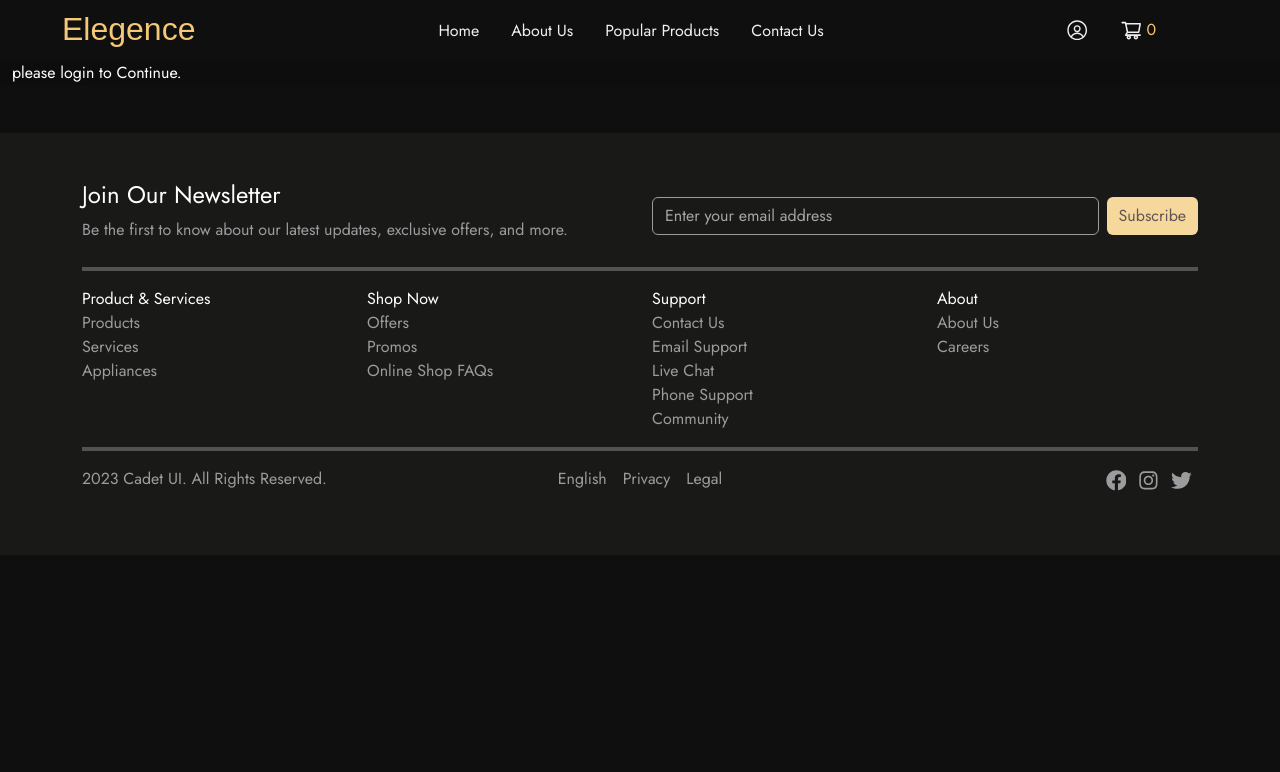
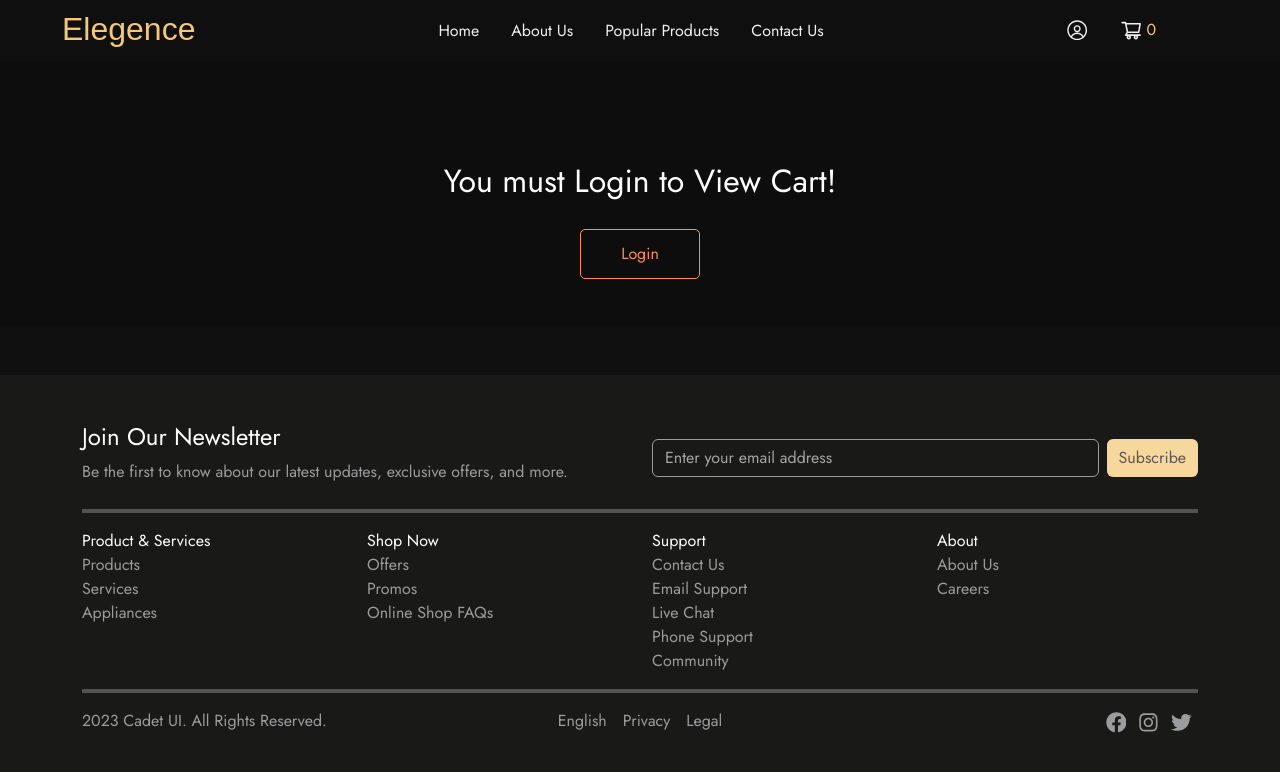
Before and after one commit to Laiba-Awan/Portfolio-Project-2-React, a React (Create React App) app in the folder e-commerce-website-react/: page /cart in a window 1280 px wide. Shown: the top 772 px of the page. Built offline with nearby package versions, Linux system fonts and the light colour scheme; a web font is replaced by a local one.

Commit message:
Finalized!

```diff
--- a/e-commerce-website-react/src/pages/cart/Cart.js
+++ b/e-commerce-website-react/src/pages/cart/Cart.js
@@ -18,12 +18,14 @@ import {
   FormGroup,
   Label,
 } from "reactstrap";
+import { Link, useNavigate } from "react-router-dom";
 
 function Cart() {
   const { cart } = useSelector((state) => state);
   const {LoggedIn} = useSelector((state)=> state.user);
   const [modalOpen, setModalOpen] = useState(false);
   const dispatch = useDispatch();
+  const navigate = useNavigate();
 
   const getTotal = () => {
     let price = 0;
@@ -240,7 +242,11 @@ function Cart() {
             </Row>
           </Container>
         ) : (
-          <p> please login to Continue.</p>
+          <div className="d-flex align-items-center justify-content-center flex-column">
+          <p className="mt-5 pt-5 pb-2 cart-text">You must Login to View Cart!</p>
+          <Button type="button" className="btns-cart-empty mb-5" onClick={()=>{navigate("/login")}}>Login</Button>
+          </div>
+
         )}
       </Container>
       <Footer />
--- a/e-commerce-website-react/src/pages/cart/cart.css
+++ b/e-commerce-website-react/src/pages/cart/cart.css
@@ -27,6 +27,9 @@
   height: 50px;
   width: 180px;
   border-radius: 5px;
+}
+.cart-text{
+  font-size: 2rem;
 }
 .btns-cart-empty {
   background-color: #0d0d0d;
```
